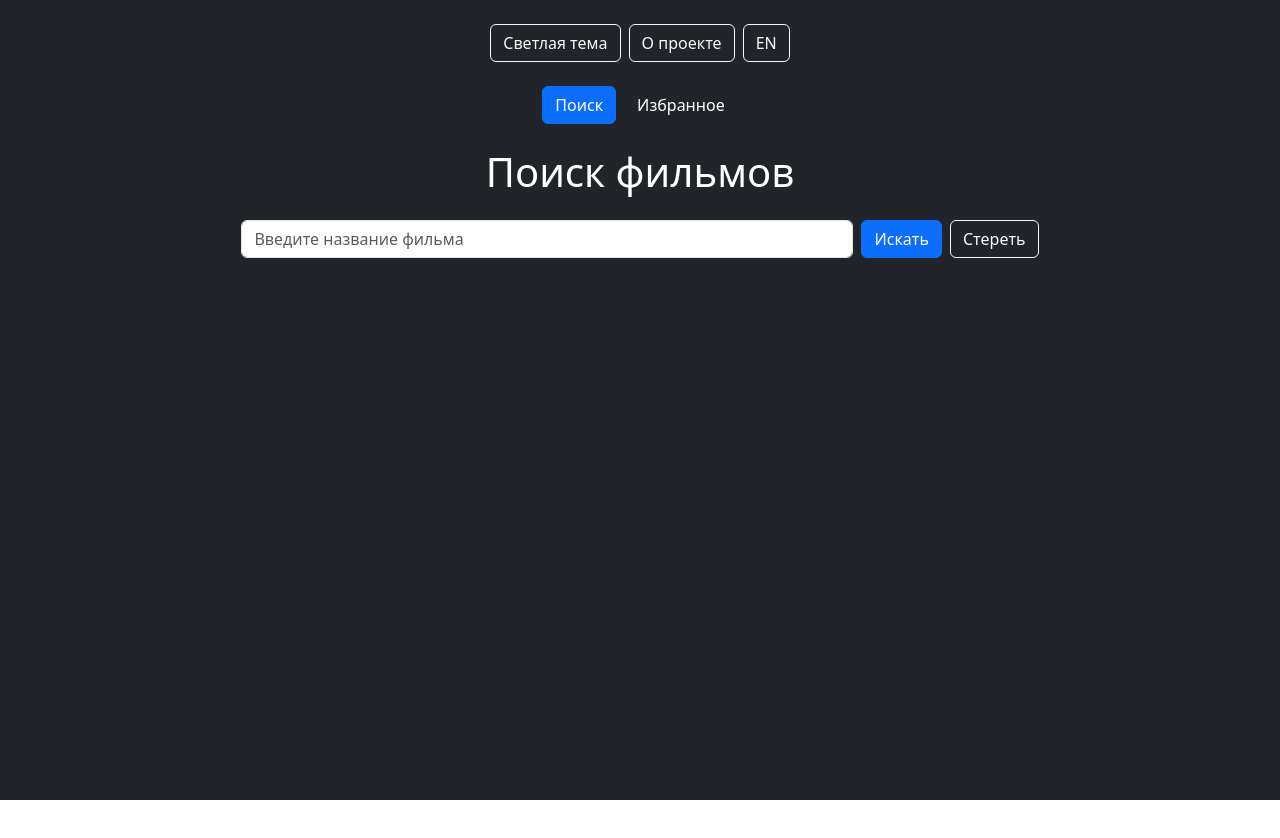
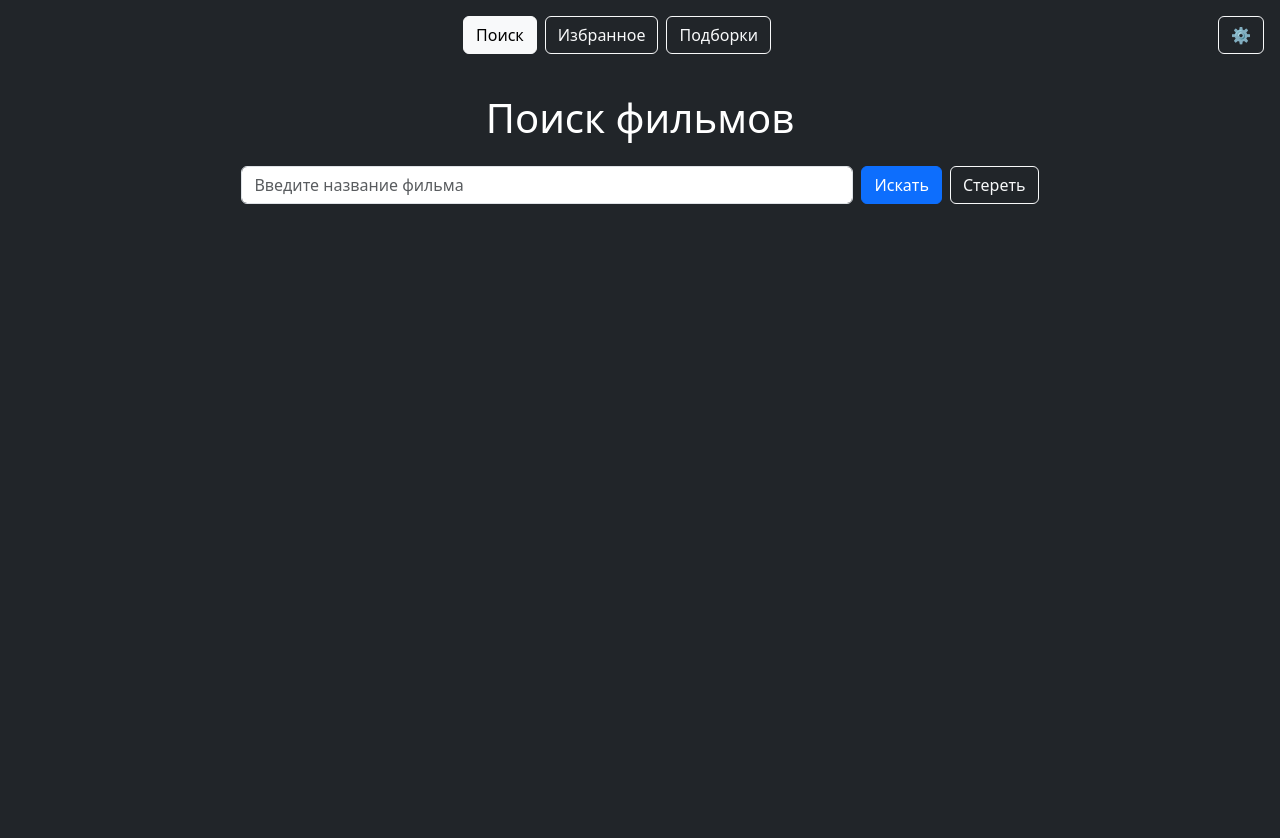
Before and after one commit to estakheeva/movie-search-app, a Vue app: page / in a window 1280 px wide. Shown: the top 838 px of the page. Before the commit the page ends 800 px from the top, so only its background shows below. Built offline with nearby package versions, Linux system fonts and the light colour scheme.

Commit message:
Add shared theme and tabs state via composables

```diff
--- a/src/App.vue
+++ b/src/App.vue
@@ -1,3 +1,11 @@
 <template>
+  <AppNav :isDark="isDark" />
   <router-view />
 </template>
+
+<script setup>
+import AppNav from './components/AppNav.vue'
+import { useTheme } from './composables/useTheme'
+
+const { isDark } = useTheme()
+</script>
--- /dev/null
+++ b/src/components/AppNav.vue
@@ -0,0 +1,100 @@
+<template>
+  <div class="app-nav p-3 d-flex justify-content-between align-items-center"
+  :class="isDark ? 'bg-dark text-white' : 'bg-light text-dark border-bottom'">
+    <div class="mx-auto d-flex gap-2">
+            <button
+        @click="goToTab('search')"
+        class="btn"
+        :class="activeTab === 'search' ? (isDark ? 'btn-light' : 'btn-dark') : (isDark ? 'btn-outline-light' : 'btn-outline-dark')">
+          {{ t('search') }}
+      </button>
+
+      <button
+        @click="goToTab('favorites')"
+        class="btn"
+        :class="activeTab === 'favorites' ? (isDark ? 'btn-light' : 'btn-dark') : (isDark ? 'btn-outline-light' : 'btn-outline-dark')">
+          {{ t('favorites') }}
+      </button>
+
+      <button
+        @click="goToTab('collections')"
+        class="btn"
+        :class="activeTab === 'collections' ? (isDark ? 'btn-light' : 'btn-dark') : (isDark ? 'btn-outline-light' : 'btn-outline-dark')">
+          {{ t('collections') }}
+      </button>
+    </div>
+    <div class="position-relative">
+      <button
+        @click.stop="toggleMenu"
+        class="btn"
+        :class="isDark ? 'btn-outline-light' : 'btn-outline-dark'">
+          ⚙️
+      </button>
+
+      <div v-if="showMenu" ref="menuRef" class="dropdown-menu show mt-2 end-0">
+        <button
+          class="dropdown-item"
+          @click="$router.push('/about')">
+            {{ t('aboutProject') }}
+        </button>
+
+        <button
+          class="dropdown-item"
+          @click="toggleTheme">
+            {{ isDark ? t('lightTheme') : t('darkTheme') }}
+        </button>
+
+        <button
+          class="dropdown-item"
+          @click="toggleLocale">
+            {{ currentLocale === 'ru' ? 'EN' : 'RU' }}
+        </button>
+    </div>
+    </div>
+  </div>
+</template>
+
+<script setup>
+import { ref, onMounted, onBeforeUnmount } from 'vue'
+import { useRouter } from 'vue-router'
+import { useTheme } from '../composables/useTheme'
+import { useLocale } from '../composables/useLocale'
+import { useTabs } from '../composables/useTabs'
+
+const router = useRouter()
+const { t, currentLocale, setLocale } = useLocale()
+const { activeTab, setActiveTab } = useTabs()
+const { isDark, toggleTheme } = useTheme()
+const showMenu = ref(false)
+const menuRef = ref(null)
+
+const toggleMenu = () => {
+  showMenu.value = !showMenu.value
+}
+
+const goToTab = (tab) => {
+  setActiveTab(tab)
+  if (router.currentRoute.value.path !== '/') {
+    router.push('/')
+  }
+}
+
+const toggleLocale = () => {
+  setLocale(currentLocale.value === 'ru' ? 'en' : 'ru')
+}
+
+const handleOutsideClick = (event) => {
+  const menu = menuRef.value
+  if (menu && !menu.contains(event.target)) {
+    showMenu.value = false
+  }
+}
+
+onMounted(() => {
+  document.addEventListener('click', handleOutsideClick)
+})
+
+onBeforeUnmount(() => {
+  document.removeEventListener('click', handleOutsideClick)
+})
+</script>
--- a/src/components/SearchBar.vue
+++ b/src/components/SearchBar.vue
@@ -34,16 +34,17 @@ import { useLocale } from '../composables/useLocale'
 const { t } = useLocale()
 
 // eslint-disable-next-line no-undef
-defineProps({
+const props = defineProps({
   loading: Boolean,
   error: String,
-  isDark: Boolean
+  isDark: Boolean,
+  initialQuery: String
 })
 
 // eslint-disable-next-line no-undef
 const emit = defineEmits(['search', 'clear'])
 
-const query = ref('')
+const query = ref(props.initialQuery || '')
 
 const clear = () => {
   query.value = ''
--- /dev/null
+++ b/src/composables/useTabs.js
@@ -0,0 +1,14 @@
+import { ref } from 'vue'
+
+const activeTab = ref('search')
+
+export const useTabs = () => {
+  const setActiveTab = (tab) => {
+    activeTab.value = tab
+  }
+
+  return {
+    activeTab,
+    setActiveTab
+  }
+}
--- /dev/null
+++ b/src/composables/useTheme.js
@@ -0,0 +1,15 @@
+import { ref } from 'vue'
+
+const isDark = ref(JSON.parse(localStorage.getItem('isDark') ?? 'true'))
+
+export const useTheme = () => {
+  const toggleTheme = () => {
+    isDark.value = !isDark.value
+    localStorage.setItem('isDark', JSON.stringify(isDark.value))
+  }
+
+  return {
+    isDark,
+    toggleTheme
+  }
+}
--- a/src/locales/ru.json
+++ b/src/locales/ru.json
@@ -20,5 +20,6 @@
   "aboutLead": "Movie Search — учебный проект для поиска фильмов по названию.",
   "whatItCan": "Что умеет:",
   "technologies": "Технологии:",
-  "errorLoading": "Ошибка при загрузке данных"
+  "errorLoading": "Ошибка при загрузке данных",
+  "collections": "Подборки"
 }
--- a/src/views/About.vue
+++ b/src/views/About.vue
@@ -36,7 +36,9 @@
 <script setup>
 import { ref } from 'vue'
 import { useLocale } from '../composables/useLocale'
+import { useTheme } from '../composables/useTheme'
 
-const isDark = ref(JSON.parse(localStorage.getItem('isDark') ?? 'true'))
+const { isDark } = useTheme()
+
 const { t } = useLocale()
 </script>
--- a/src/views/Home.vue
+++ b/src/views/Home.vue
@@ -1,43 +1,5 @@
 <template>
   <div :class="isDark ? 'bg-dark text-white' : 'bg-light text-dark'" class="min-vh-100 p-4">
-    <div class="d-flex justify-content-center gap-2 mb-4">
-      <button @click="toggleTheme" class="btn" :class="isDark ? 'btn-outline-light' : 'btn-outline-dark'">
-          {{ isDark ? t('lightTheme') : t('darkTheme') }}
-      </button>
-      <button @click="$router.push('/about')" class="btn" :class="isDark ? 'btn-outline-light' : 'btn-outline-dark'">
-          {{ t('aboutProject') }}
-      </button>
-      <button
-        @click="setLocale(currentLocale === 'ru' ? 'en' : 'ru')"
-        class="btn"
-        :class="isDark ? 'btn-outline-light' : 'btn-outline-dark'">
-          {{ currentLocale === 'ru' ? 'EN' : 'RU' }}
-      </button>
-    </div>
-
-    <div class="d-flex justify-content-center mb-4">
-      <button
-        @click="setActiveTab('search')"
-        class="btn me-2"
-        :class="[
-          activeTab === 'search' ? 'btn-primary' : '',
-          isDark ? 'text-white' : 'text-dark border'
-        ]"
-      >
-        {{ t('search') }}
-      </button>
-      <button
-        @click="setActiveTab('favorites')"
-        class="btn"
-        :class="[
-          activeTab === 'favorites' ? 'btn-primary' : '',
-          isDark ? 'text-white' : 'text-dark border'
-        ]"
-      >
-        {{ t('favorites') }}
-      </button>
-    </div>
-
     <div v-if="activeTab === 'search'">
       <SearchBar
         :loading="loading"
@@ -45,6 +7,7 @@
         :isDark="isDark"
         @search="onSearch"
         @clear="onClear"
+        :initialQuery="currentQuery"
       />
 
       <MovieGrid
@@ -75,11 +38,15 @@
 import { ref } from 'vue'
 import { useRouter } from 'vue-router'
 import { useLocale } from '../composables/useLocale'
+import { useTabs } from '../composables/useTabs'
+import { useTheme } from '../composables/useTheme'
 import SearchBar from '../components/SearchBar.vue'
 import MovieGrid from '../components/MovieGrid.vue'
 import FavoritesGrid from '../components/FavoritesGrid.vue'
 
+const { t } = useLocale()
 const router = useRouter()
+
 const movies = ref([])
 const loading = ref(false)
 const error = ref('')
@@ -87,16 +54,8 @@ const page = ref(1)
 const currentQuery = ref('')
 const apiKey = '335a516b-35b5-4740-b827-f1443f969811'
 const favorites = ref(JSON.parse(localStorage.getItem('favorites') || '[]'))
-const isDark = ref(JSON.parse(localStorage.getItem('isDark') ?? 'true'))
-const activeTab = ref('search')
-const savedTab = sessionStorage.getItem('lastTab')
-const { currentLocale, setLocale } = useLocale()
-const { t } = useLocale()
-
-if (savedTab) {
-  activeTab.value = savedTab
-  sessionStorage.removeItem('lastTab')
-}
+const { isDark } = useTheme()
+const { activeTab, setActiveTab } = useTabs()
 
 const saveSearchState = (films, query) => {
   sessionStorage.setItem('lastMovies', JSON.stringify(films))
@@ -109,9 +68,6 @@ const restoreSearchState = () => {
 
   if (savedMovies) movies.value = JSON.parse(savedMovies)
   if (savedQuery) currentQuery.value = savedQuery
-
-  sessionStorage.removeItem('lastMovies')
-  sessionStorage.removeItem('lastQuery')
 }
 
 const clearSearchState = () => {
@@ -120,16 +76,6 @@ const clearSearchState = () => {
 }
 
 restoreSearchState()
-
-const setActiveTab = (tab) => {
-  activeTab.value = tab
-  sessionStorage.setItem('lastTab', tab)
-}
-
-const toggleTheme = () => {
-  isDark.value = !isDark.value
-  localStorage.setItem('isDark', JSON.stringify(isDark.value))
-}
 
 const toggleFavorite = (film) => {
   const isFavorite = favorites.value.some(fav => fav.filmId === film.filmId)
```
